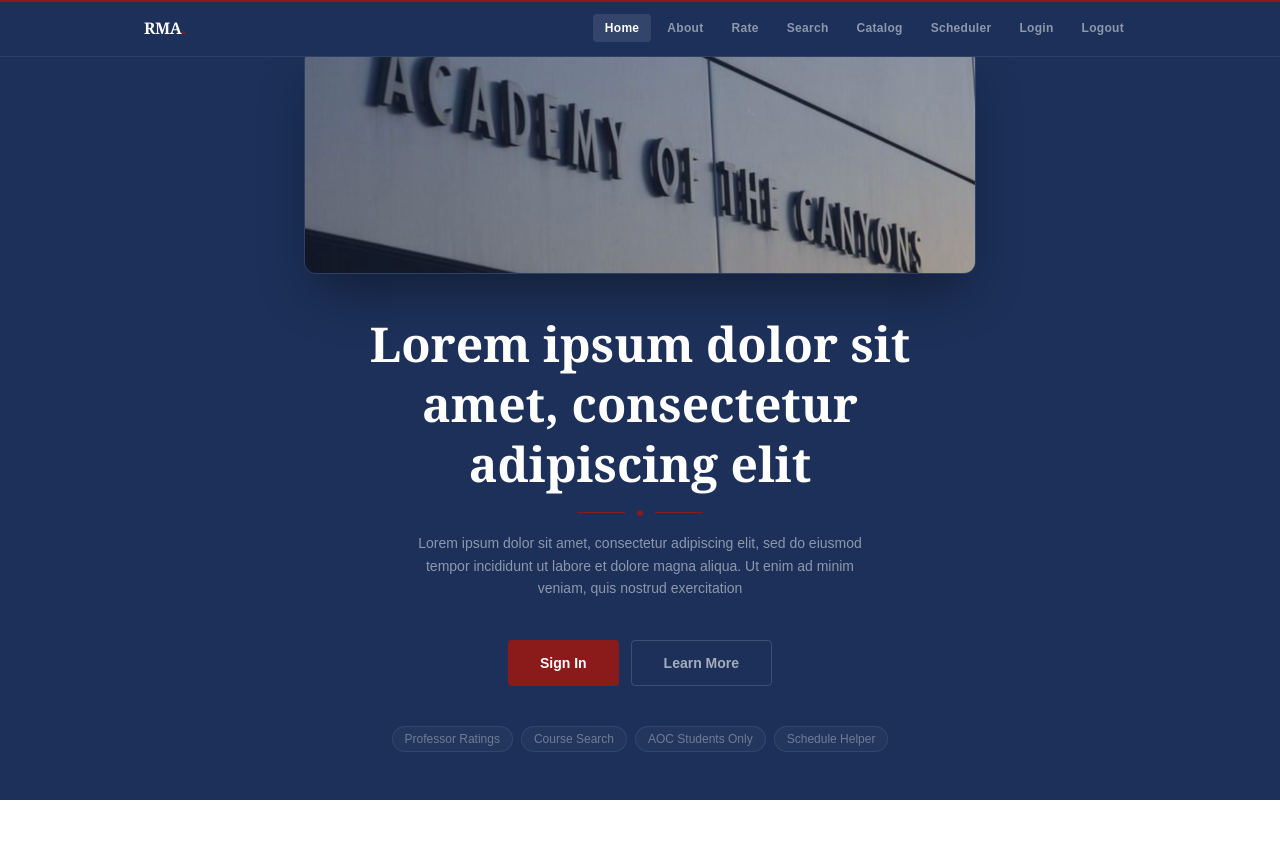
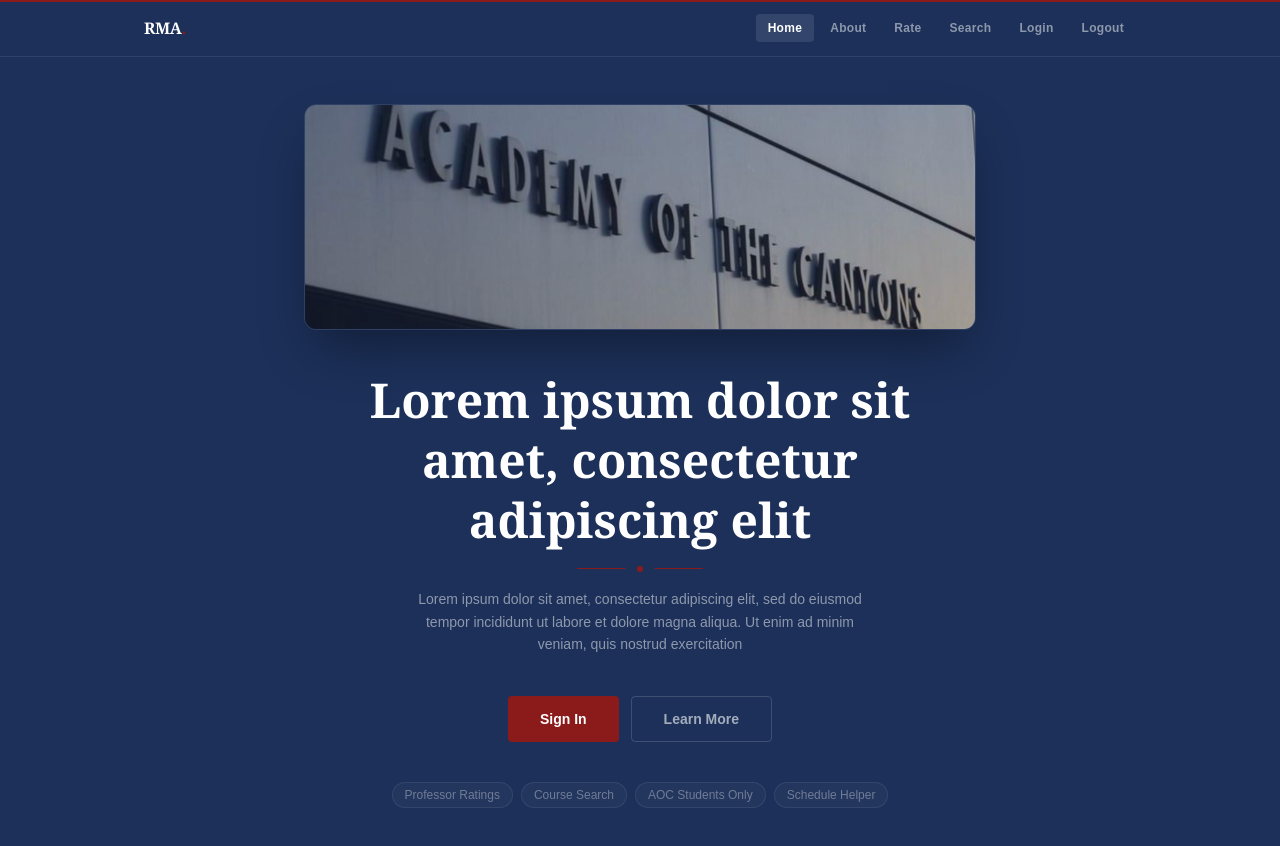
Before and after one commit to Failure-Tech/ratemyaoc, a Next.js app: page / in a window 1280 px wide. Shown: the top 846 px of the page. Before the commit the page ends 800 px from the top, so only its background shows below. Built offline with nearby package versions, Linux system fonts and the light colour scheme.

Commit message:
navbar + layout for overlapping part

```diff
--- a/src/app/layout.tsx
+++ b/src/app/layout.tsx
@@ -27,7 +27,7 @@ export default function RootLayout({
   return (
     <html lang="en">
       <body
-        className={`${geistSans.variable} ${geistMono.variable} antialiased`}
+        className={`${geistSans.variable} ${geistMono.variable} antialiased pt-14`}
       >
         <Navbar />
         {children}
--- a/src/components/navbar.tsx
+++ b/src/components/navbar.tsx
@@ -13,8 +13,8 @@ const Navbar: React.FC = () => {
         { label: "About",     path: "/about" },
         { label: "Rate",      path: "/rate" },
         { label: "Search",    path: "/search" },
-        { label: "Catalog",   path: "" },
-        { label: "Scheduler", path: "" },
+        // { label: "Catalog",   path: "" },
+        // { label: "Scheduler", path: "" },
         { label: "Login",     path: "/login" },
         { label: "Logout", path: "/logout"}
     ];
```
